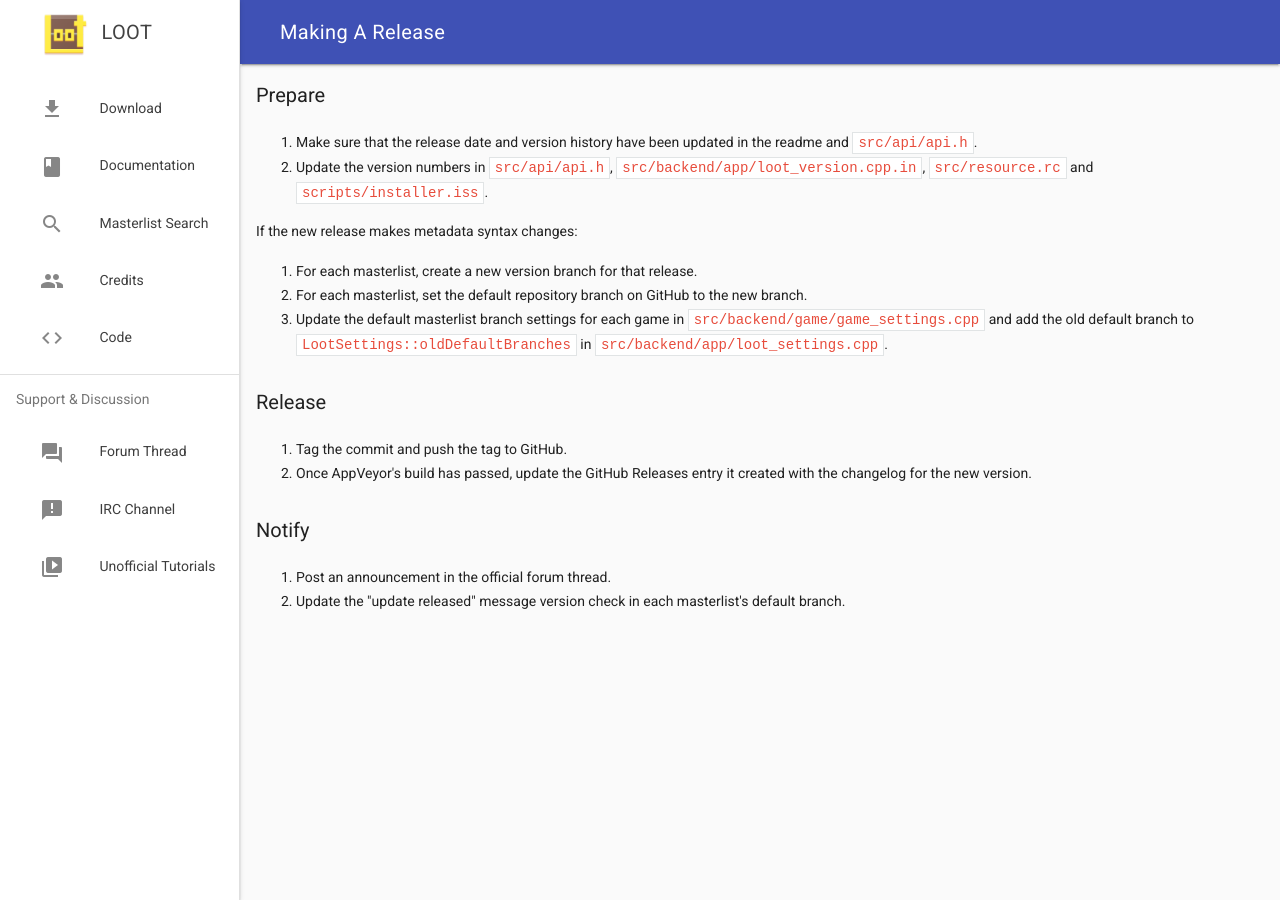
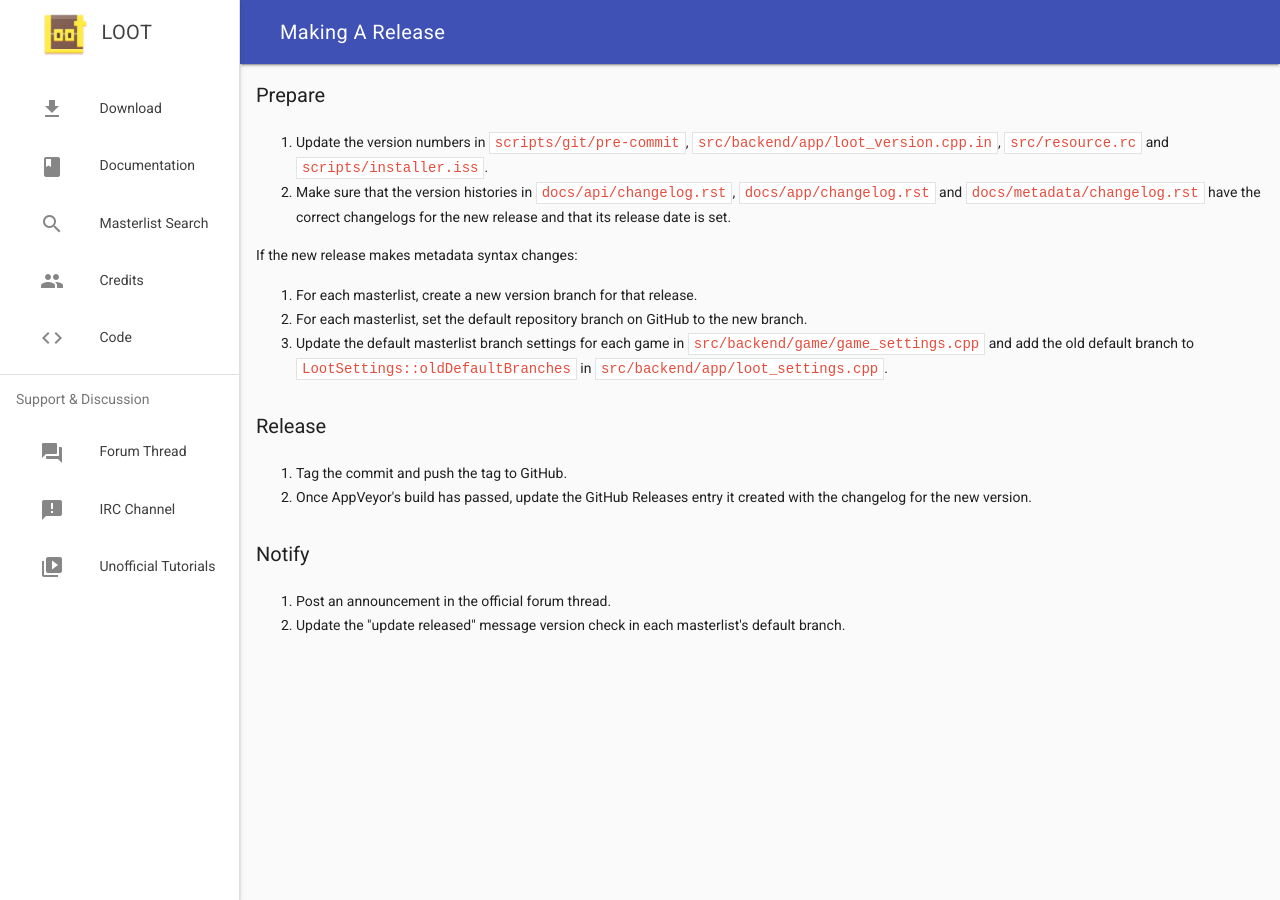
Before and after one commit to loot/loot.github.io, a Jekyll site: the page built from docs/team/Making-A-Release.html, in a window 1280 px wide. Built offline with Jekyll 4.4.1, drawn with Linux system fonts in a browser that asks for light colours; nearby versions of some CDN libraries.

Commit message:
Update the making a release instructions

```diff
--- a/docs/team/Making-A-Release.html
+++ b/docs/team/Making-A-Release.html
@@ -6,8 +6,8 @@ title: Making A Release
 <h3>Prepare</h3>
 
 <ol>
-  <li>Make sure that the release date and version history have been updated in the readme and <code>src/api/api.h</code>.</li>
-  <li>Update the version numbers in <code>src/api/api.h</code>, <code>src/backend/app/loot_version.cpp.in</code>, <code>src/resource.rc</code> and <code>scripts/installer.iss</code>.</li>
+  <li>Update the version numbers in <code>scripts/git/pre-commit</code>, <code>src/backend/app/loot_version.cpp.in</code>, <code>src/resource.rc</code> and <code>scripts/installer.iss</code>.</li>
+  <li>Make sure that the version histories in <code>docs/api/changelog.rst</code>, <code>docs/app/changelog.rst</code> and <code>docs/metadata/changelog.rst</code> have the correct changelogs for the new release and that its release date is set.
 </ol>
 
 <p>If the new release makes metadata syntax changes:</p>
```
